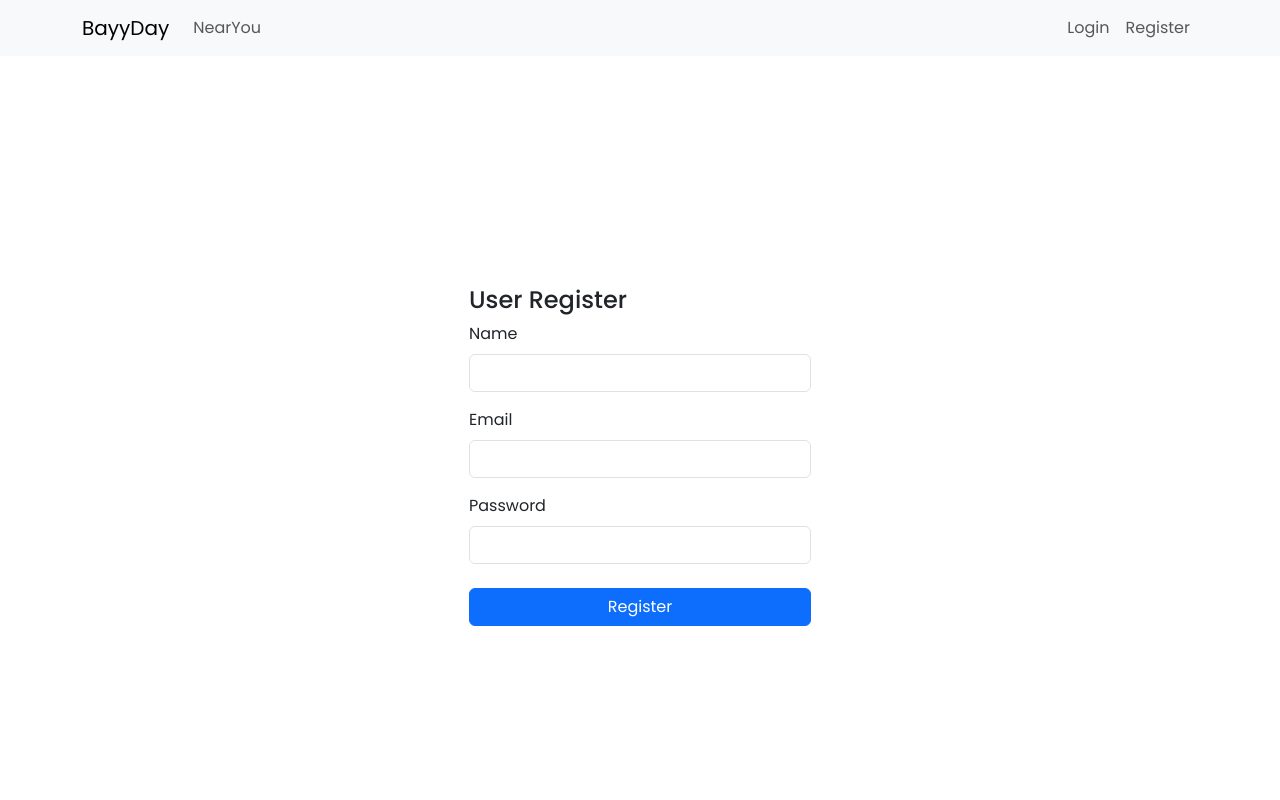
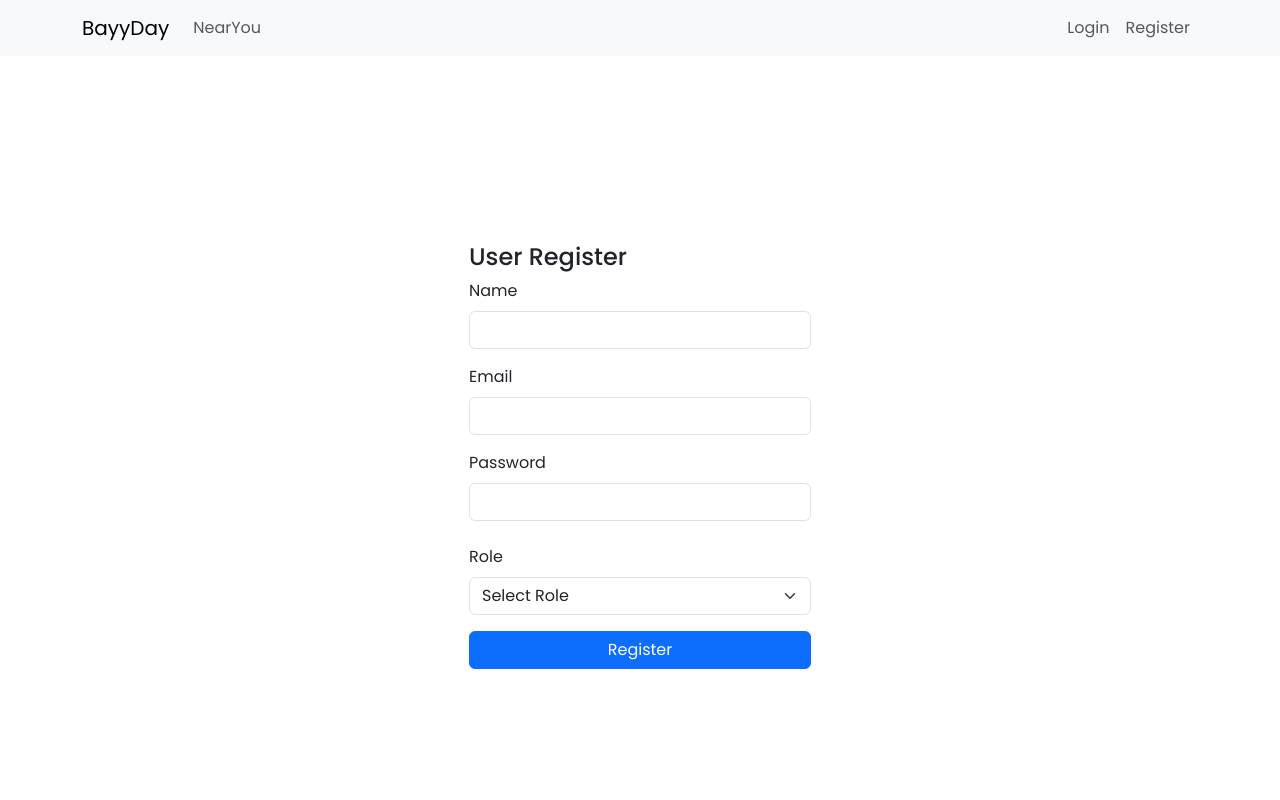
Before and after one commit to IncurseRed-004/EVENTMGMT, a React (Vite) app: page /register in a window 1280 px wide. Shown: the top 800 px of the page. Built offline with nearby package versions, Linux system fonts and the light colour scheme; no server answers; the HTML template or start-up script is replaced by a standard one.

Commit message:
added the role selection

```diff
--- a/src/Pages/Registrationpage.jsx
+++ b/src/Pages/Registrationpage.jsx
@@ -13,7 +13,7 @@ import { toast } from 'react-toastify';
 
 function RegisterPage() {
     const { Formik } = formik;
-    const dispatch =useDispatch();
+    const dispatch = useDispatch();
     const navigate = useNavigate();
 
     const schema = yup.object().shape({
@@ -24,22 +24,23 @@ function RegisterPage() {
             .required("Email is required"),
         password: yup.string()
             .min(6, "Password must be at least 6 characters")
-                .required("Password is required")
+            .required("Password is required"),
+        role: yup.string()
+            .required("Role is required"),
 
     });
 
-        const handleRegister =(values)=>{
+    const handleRegister = (values) => {
 
         values.id = Date.now();// to generate unique id for each user
-            values.role = "user";// to differentiate between admin and user
-            values.status ="true";
-            console.log("values-------->",values);
+        values.status = true;
+        console.log("values-------->", values);
         dispatch(userRegister(values));// to update the state in redux and local storage
         toast.success("registration was a grand successssss");
 
-                setTimeout(()=>{
+        setTimeout(() => {
             navigate("/login")
-                },1500)
+        }, 1500)
     }
 
 
@@ -60,16 +61,17 @@ function RegisterPage() {
                                 validationSchema={schema}
                                 onSubmit={handleRegister}
                                 initialValues={{
-                                    name:'',
+                                    name: '',
                                     email: '',
                                     password: '',
+                                    role: "",
 
                                 }}
                             >
                                 {({ handleSubmit, handleChange, values, touched, errors }) => (
                                     <Form noValidate onSubmit={handleSubmit}>
                                         <Row className="mb-3">
-                                            <Form.Group as={Col}  controlId="validationFormik01">
+                                            <Form.Group as={Col} controlId="validationFormik01">
                                                 <Form.Label>Name</Form.Label>
                                                 <Form.Control
                                                     type="text"
@@ -88,7 +90,7 @@ function RegisterPage() {
                                         </Row>
 
                                         <Row className="mb-3">
-                                            <Form.Group as={Col}  controlId="validationFormik01">
+                                            <Form.Group as={Col} controlId="validationFormik01">
                                                 <Form.Label>Email</Form.Label>
                                                 <Form.Control
                                                     type="email"
@@ -125,6 +127,30 @@ function RegisterPage() {
                                             </Form.Group>
                                         </Row>
 
+                                        <Row className="mb-3">
+                                            <Form.Group as={Col} controlId="validationFormik03">
+                                                <Form.Label>Role</Form.Label>
+
+                                                <Form.Select
+                                                    name="role"
+                                                    value={values.role}
+                                                    onChange={handleChange}
+                                                    isValid={touched.role && !errors.role}
+                                                    isInvalid={touched.role && !!errors.role}
+                                                >
+                                                    <option value="">Select Role</option>
+                                                    <option value="user">User</option>
+                                                    <option value="seller">Seller</option>
+                                                    <option value="publisher">Publisher</option>
+                                                    <option value="admin">Admin</option>
+                                                </Form.Select>
+
+                                                <Form.Control.Feedback type="invalid">
+                                                    {errors.role}
+                                                </Form.Control.Feedback>
+                                            </Form.Group>
+                                        </Row>
+
                                         <div className='d-grid'>
                                             <Button type="submit">Register</Button>
                                         </div>
```
Lines whose indentation alone changed are shown as unchanged.
